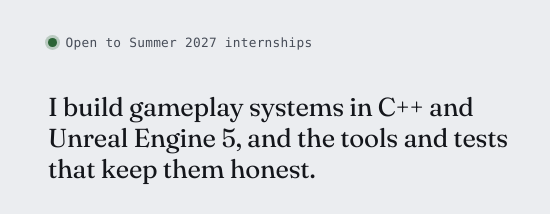
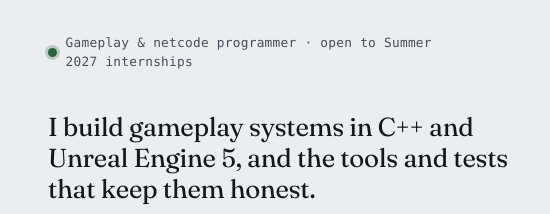
Before and after one commit to HamoodiM/HamoodiM.github.io, an Astro site: page / in a window 1280 px wide. Shown: the part 213-427 px from the top of the page, 0-550 px from the left. Built offline with nearby package versions, Linux system fonts and the light colour scheme; Astro itself is replaced by a stand-in of ours.

Commit message:
Hero: name the specialty (gameplay and netcode)

```diff
--- a/src/components/Hero.astro
+++ b/src/components/Hero.astro
@@ -8,7 +8,7 @@ import { RESUME, GITHUB, LINKEDIN, EMAIL, url } from '../data/site';
     <h1 id="name" class="hero__name"><span>Mohammad</span> <span>Mohammad</span></h1>
 
     <div class="hero__text">
-      <p class="hero__status"><span class="hero__dot" aria-hidden="true"></span>Open to Summer 2027 internships</p>
+      <p class="hero__status"><span class="hero__dot" aria-hidden="true"></span>Gameplay &amp; netcode programmer · open to Summer 2027 internships</p>
       <p class="hero__role">I build gameplay systems in C++ and Unreal Engine&nbsp;5, and the tools and tests that keep them honest.</p>
       <p>Computer science at Carleton University in Ottawa, graduating May 2028. By day I build C# test automation for the Department of National Defence.</p>
       <ul class="hero__links">
```
